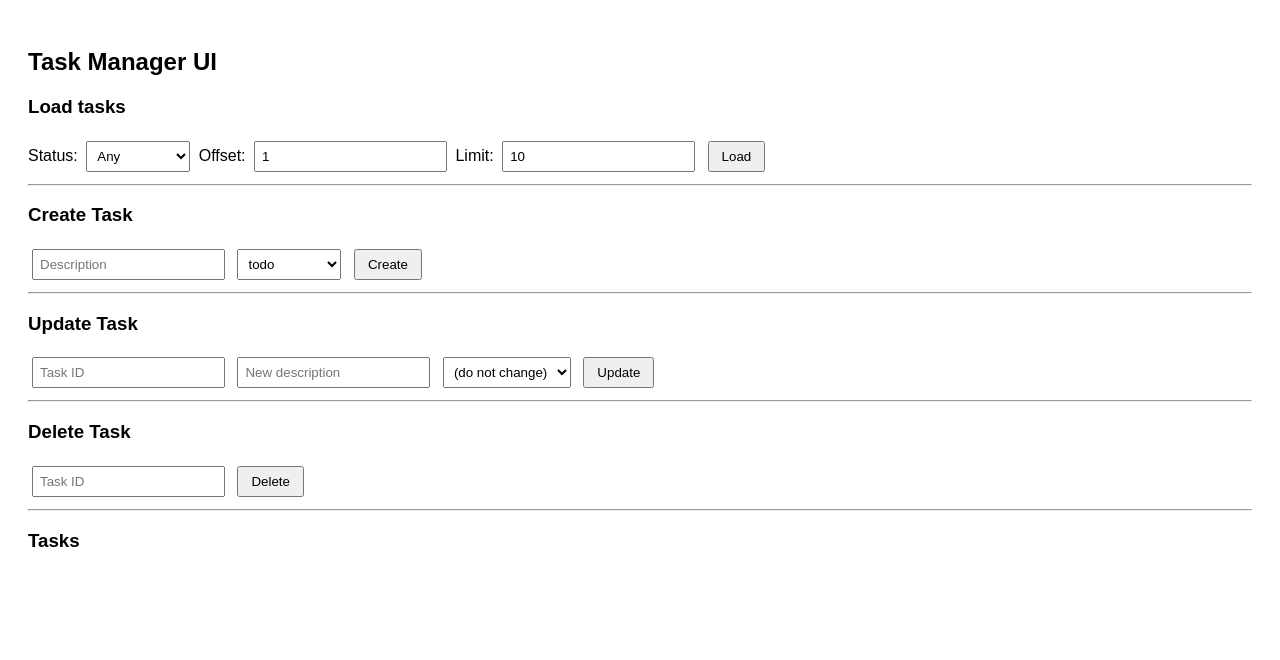
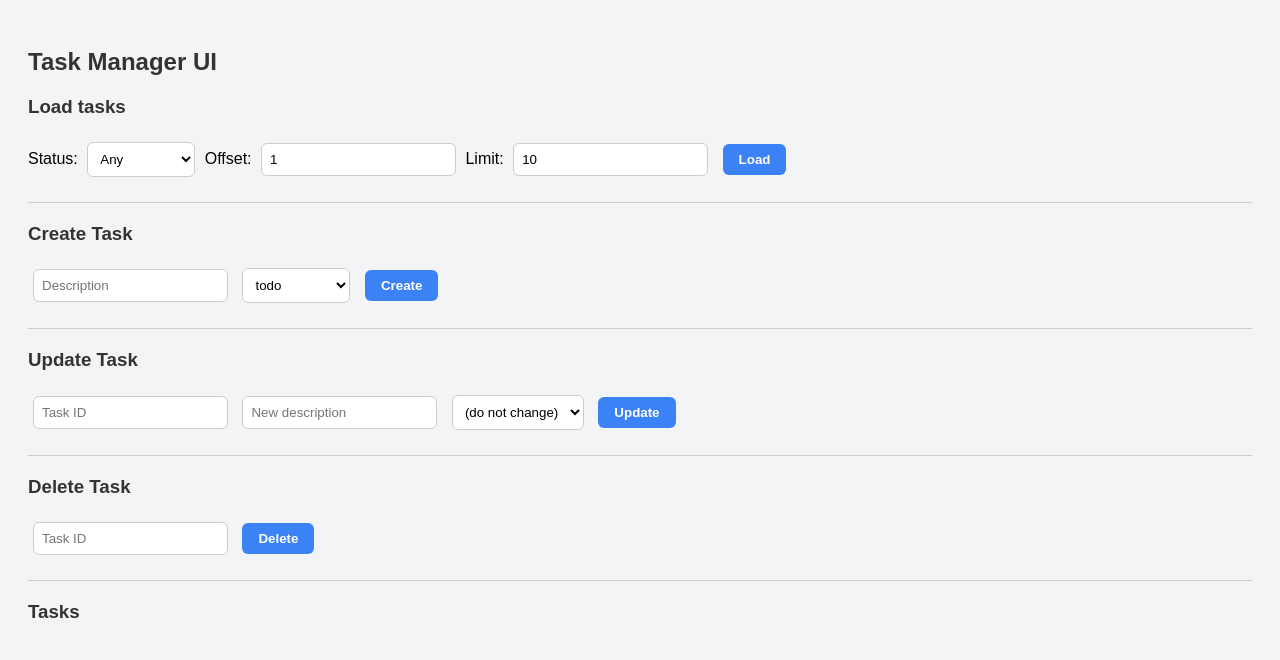
Before and after one commit to Kiyamov-Ayrat/fastapi_todo, a Python web app: template app/templates/index.html in a window 1280 px wide. Shown: the top 660 px of the page. Run offline with Jinja, Linux system fonts and the light colour scheme; the template is opened without the code that fills it, so the values that code supplies are empty.

Commit message:
add front part

```diff
--- a/app/main.py
+++ b/app/main.py
@@ -1,9 +1,8 @@
 from typing import Optional
 
-from fastapi import FastAPI, Query
+from fastapi import FastAPI, Query, status
 import uvicorn
-from starlette import status
-from starlette.middleware.cors import CORSMiddleware
+from fastapi.middleware.cors import CORSMiddleware
 
 from app.database.task import create_db_tables, SessionDep
 from contextlib import asynccontextmanager
--- a/app/templates/index.html
+++ b/app/templates/index.html
@@ -4,11 +4,66 @@
     <meta charset="UTF-8">
     <title>Task Manager</title>
     <style>
-        body { font-family: Arial; padding: 20px; }
-        input, select { padding: 6px; margin: 4px; }
-        button { padding: 6px 12px; margin: 4px; cursor: pointer; }
+        body {
+            font-family: Arial, sans-serif;
+            padding: 20px;
+            background: #f3f4f6;
+        }
+
+        h2, h3 {
+            color: #333;
+        }
+
+        input, select {
+            padding: 8px;
+            margin: 5px;
+            border: 1px solid #ccc;
+            border-radius: 6px;
+            background: white;
+        }
+
+        button {
+            padding: 8px 16px;
+            margin: 5px;
+            border: none;
+            border-radius: 6px;
+            cursor: pointer;
+            background: #3b82f6;
+            color: white;
+            font-weight: bold;
+            transition: 0.2s;
+        }
+
+        button:hover {
+            background: #2563eb;
+        }
+
+        hr {
+            margin: 20px 0;
+            border: none;
+            border-top: 1px solid #ccc;
+        }
+
         .task {
-            border: 1px solid #ccc; padding: 10px; margin: 5px 0;
+            border: 1px solid #ddd;
+            background: white;
+            padding: 15px;
+            margin: 8px 0;
+            border-radius: 8px;
+            box-shadow: 0 1px 3px rgba(0,0,0,0.1);
+        }
+
+        /* Цвета статусов */
+        .status-todo {
+            border-left: 6px solid #f59e0b; /* yellow */
+        }
+
+        .status-in_progress {
+            border-left: 6px solid #3b82f6; /* blue */
+        }
+
+        .status-completed {
+            border-left: 6px solid #10b981; /* green */
         }
     </style>
 </head>
@@ -145,7 +200,7 @@ function renderTasks(tasks) {
 
     tasks.forEach(t => {
         const div = document.createElement("div");
-        div.className = "task";
+        div.className = "task status-" + t.status;
         div.innerHTML = `
             <b>ID:</b> ${t.id}<br>
             <b>Description:</b> ${t.description}<br>
```
Also changed, not shown: app/database.db.
